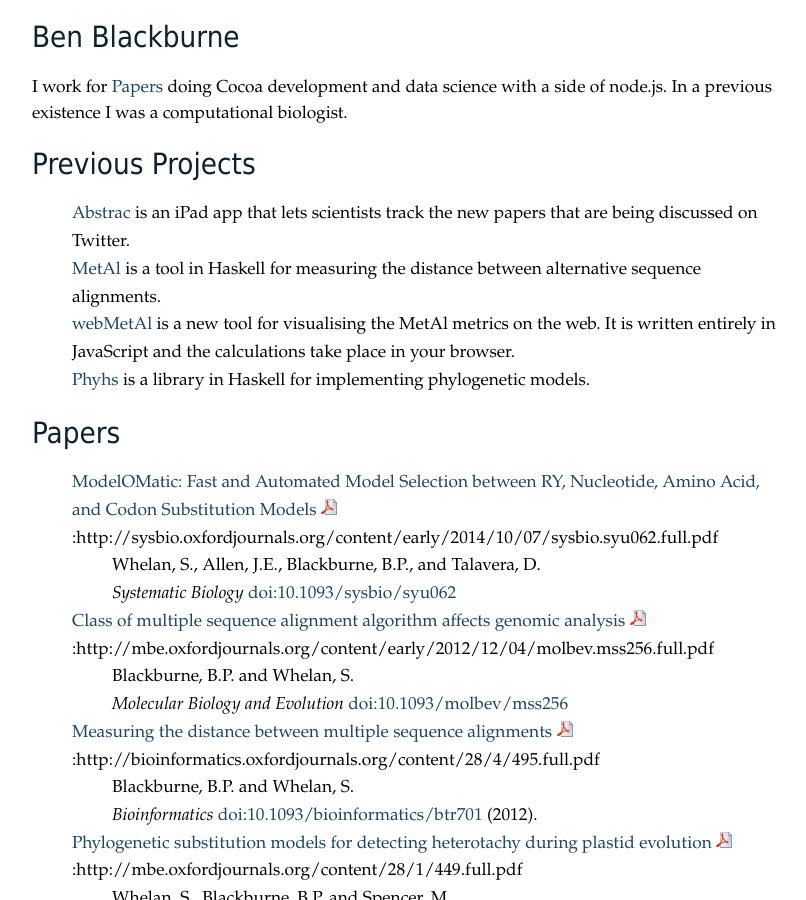
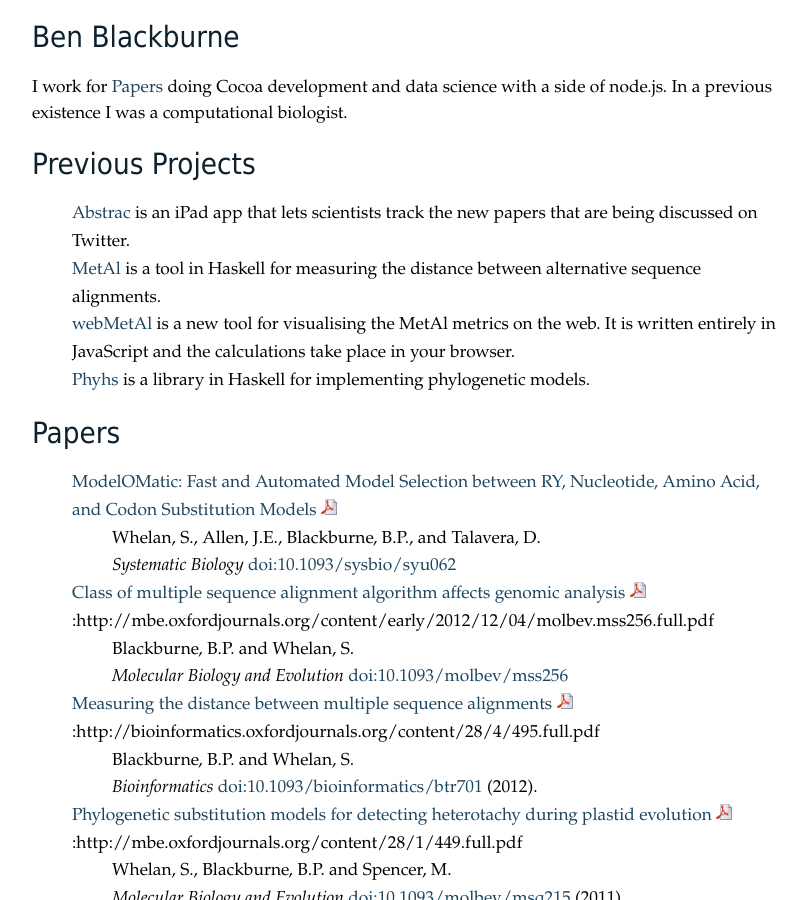
Before and after one commit to benb/benb.github.com, a Jekyll site: the page built from index.md, in a window 1280 px wide and 900 px high. Shown: the whole window, without its empty margins (233-1039 px from the left). Built offline with Jekyll 4.4.1, drawn with Linux system fonts in a browser that asks for light colours; a style sheet for code colours, icons or effects is not loaded.

Commit message:
Fix markdown (maybe)

```diff
--- a/index.md
+++ b/index.md
@@ -19,7 +19,7 @@
 Papers
 ------
 
--   [ModelOMatic: Fast and Automated Model Selection between RY, Nucleotide, Amino Acid, and Codon Substitution Models](http://dx.doi.org/10.1093/sysbio/syu062) ![](/icons/pdf.png):http://sysbio.oxfordjournals.org/content/early/2014/10/07/sysbio.syu062.full.pdf
+-   [ModelOMatic: Fast and Automated Model Selection between RY, Nucleotide, Amino Acid, and Codon Substitution Models](http://dx.doi.org/10.1093/sysbio/syu062) [![](/icons/pdf.png)](http://sysbio.oxfordjournals.org/content/early/2014/10/07/sysbio.syu062.full.pdf)
     -   Whelan, S., Allen, J.E., Blackburne, B.P., and Talavera, D.
     -   *Systematic Biology* [doi:10.1093/sysbio/syu062](http://dx.doi.org/10.1093/sysbio/syu062)
 -   [Class of multiple sequence alignment algorithm affects genomic analysis](http://dx.doi.org/10.1093/molbev/mss256) ![](/icons/pdf.png):http://mbe.oxfordjournals.org/content/early/2012/12/04/molbev.mss256.full.pdf
```
